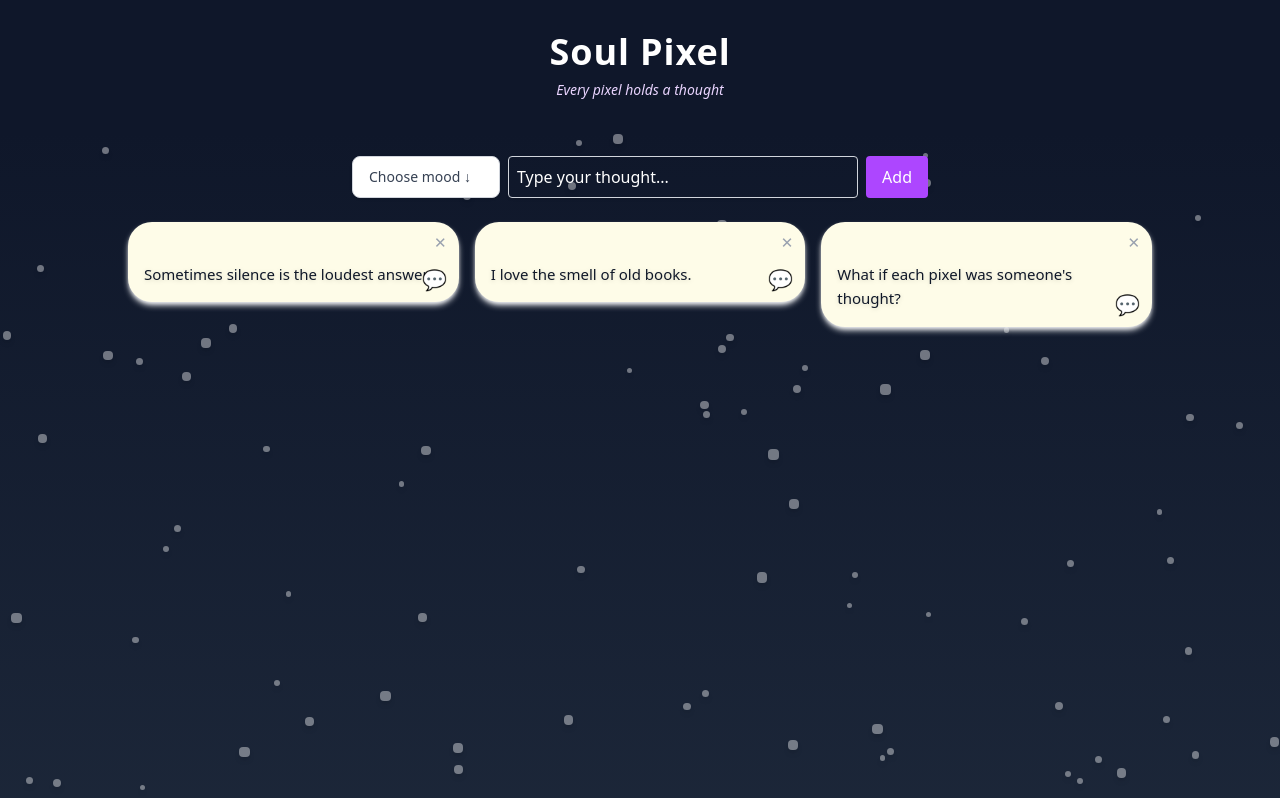
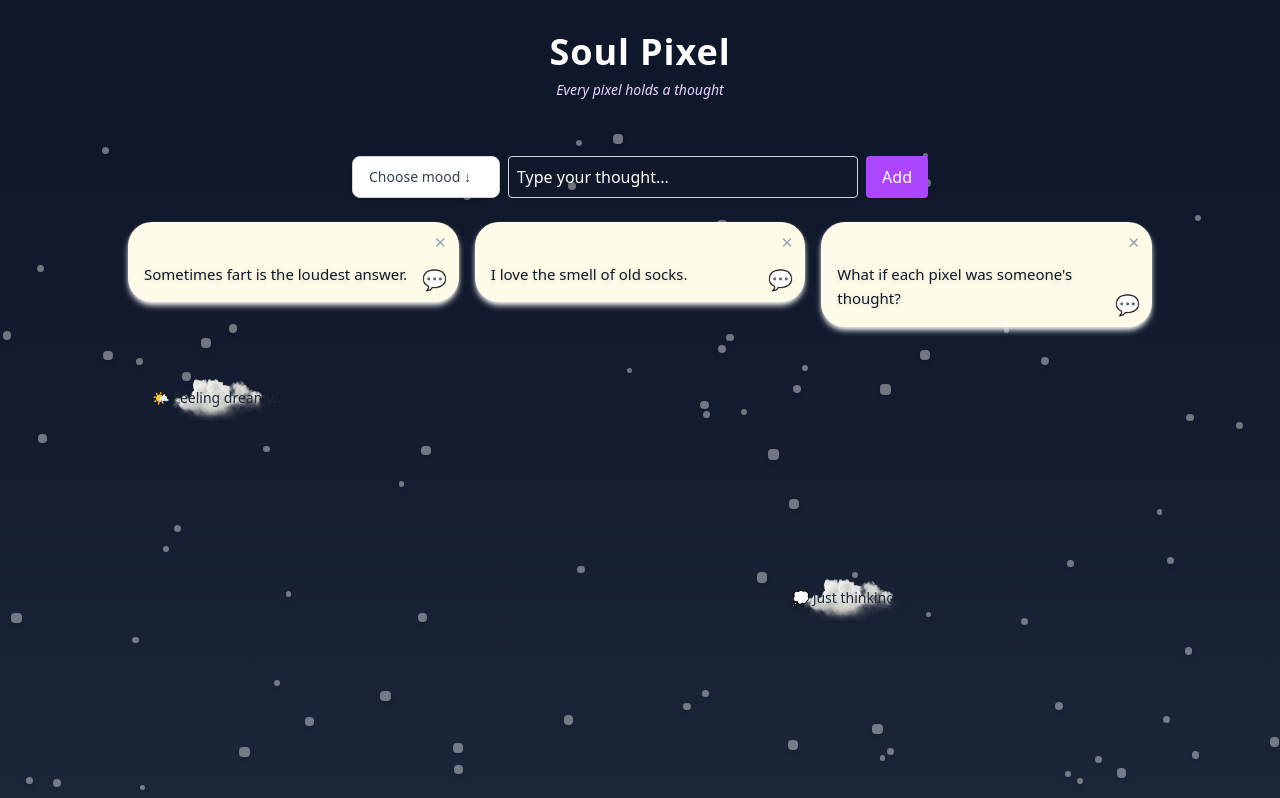
Before and after one commit to sashashreyder/soulpixels, a React (Vite) app: page / in a window 1280 px wide. Shown: the top 798 px of the page. Built offline with nearby package versions, Linux system fonts and the light colour scheme.

Commit message:
Clouds added

```diff
--- a/src/App.tsx
+++ b/src/App.tsx
@@ -6,6 +6,9 @@ import Header from './components/Header'
 import Footer from './components/Footer'
 import ThoughtCard from './components/ThoughtCard'
 import PixelSky from './components/PixelSky'
+import FloatingCloud from './components/FloatingCloud'
+
+
 
 // Type for a ready thought
 type Thought = {
@@ -36,8 +39,8 @@ function App() {
     return convertedThoughts.length
       ? convertedThoughts
       : [
-          { text: 'Sometimes silence is the loudest answer.' },
-          { text: 'I love the smell of old books.' },
+          { text: 'Sometimes fart is the loudest answer.' },
+          { text: 'I love the smell of old socks.' },
           { text: "What if each pixel was someone's thought?" },
         ]
   })
@@ -158,6 +161,9 @@ function App() {
 
         {/* Floating pixel stars */}
         <PixelSky />
+        {/* Floating clouds */}
+       <FloatingCloud text="🌤 Feeling dreamy..." top="30%" left="10%" />
+       <FloatingCloud text="💭 Just thinking..." top="55%" left="60%" />
       </main>
 
       <Footer />
--- /dev/null
+++ b/src/components/FloatingCloud.tsx
@@ -0,0 +1,27 @@
+import React from 'react';
+
+type FloatingCloudProps = {
+  text: string;
+  top: string;
+  left: string;
+};
+
+const FloatingCloud: React.FC<FloatingCloudProps> = ({ text, top, left }) => {
+  return (
+    <div
+      className="absolute animate-float transition-all duration-300 ease-in-out hover:scale-105 cursor-pointer"
+      style={{ top, left }}
+    >
+      <div
+        className="relative px-6 py-4 min-w-[100px] max-w-[300px] text-center bg-no-repeat bg-contain bg-center text-gray-800 text-sm font-medium drop-shadow-md"
+        style={{
+          backgroundImage: `url('src/assets/special-3d-rendering-smooth-clouds-flowing-shapes-isolated-transparent-backgrounds-png.webp')`,
+        }}
+      >
+        {text}
+      </div>
+    </div>
+  );
+};
+
+export default FloatingCloud;
--- a/tailwind.config.js
+++ b/tailwind.config.js
@@ -8,7 +8,17 @@ module.exports = {
     extend: {
       fontFamily: {
         hand: ['"Caveat"', 'cursive'],
-            }},
+      },
+      animation: {
+        float: 'float 6s ease-in-out infinite',
+      },
+      keyframes: {
+        float: {
+          '0%, 100%': { transform: 'translateY(0)' },
+          '50%': { transform: 'translateY(-10px)' },
+        },
+      },
+    },
   },
   plugins: [],
 }
```
Also changed, not shown: src/assets/special-3d-rendering-smooth-clouds-flowing-shapes-isolated-transparent-backgrounds-png.webp (added). Lines whose indentation alone changed are shown as unchanged.
